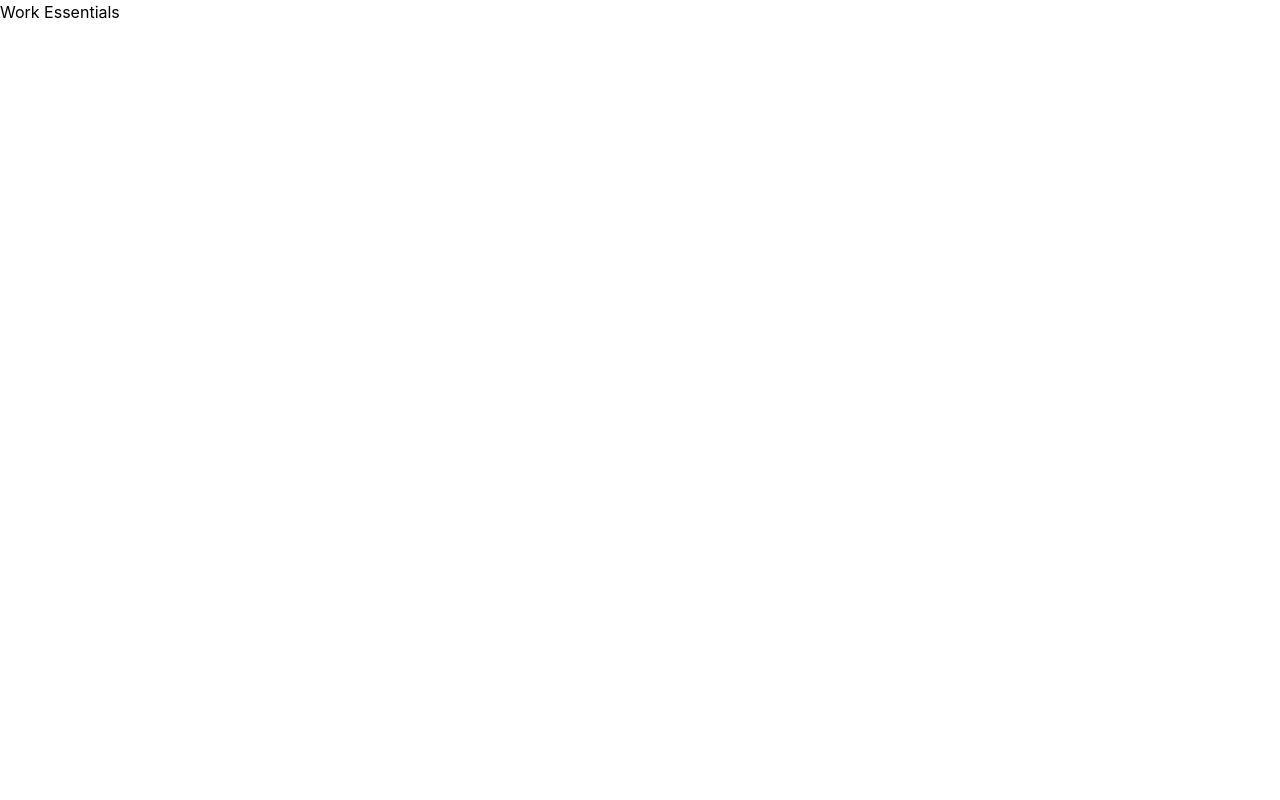
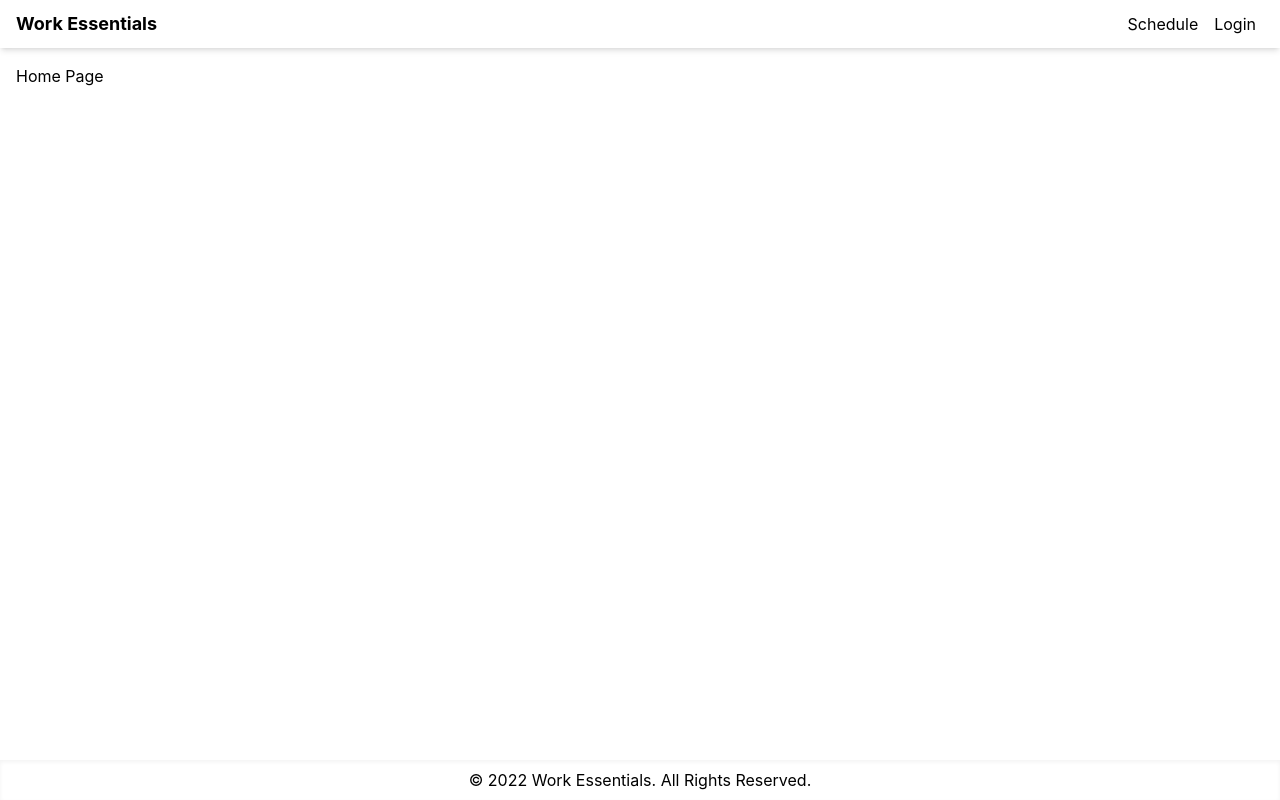
Before and after one commit to lottjerry/work-essentials, a Next.js app: page / in a window 1280 px wide. Built offline with nearby package versions, Linux system fonts and the light colour scheme.

Commit message:
Added Layout and fixed tailwind not rendering

```diff
--- /dev/null
+++ b/components/Layout.js
@@ -0,0 +1,38 @@
+import Head from 'next/head';
+import Link from 'next/link';
+
+const Layout = ({ children, title }) => {
+	return (
+		<>
+			<Head>
+				<title>
+					{title ? title + ' | Work Essentials' : 'Work Essentials'}
+				</title>
+				<meta name="description" content="Schedule Website" />
+				<link rel="icon" href="/favicon.ico" />
+			</Head>
+			<div className="flex min-h-screen flex-col justify-between">
+				<header>
+					<nav className="flex h-12 justify-between shadow-md items-center px-4">
+						<Link href={'/'} className="text-lg font-bold">
+							Work Essentials
+						</Link>
+						<div>
+							<Link href={'/cart'} className="p-2">
+								Schedule
+							</Link>
+							<Link href={'/login'} className="p-2">
+								Login
+							</Link>
+						</div>
+					</nav>
+				</header>
+				<main className="container m-auto mt-4 px-4">{children}</main>
+				<footer className="flex justify-center items-center h-10 shadow-inner">© 2022 Work Essentials. All Rights Reserved.
+				</footer>
+			</div>
+		</>
+	);
+};
+
+export default Layout;
--- a/pages/index.js
+++ b/pages/index.js
@@ -1,17 +1,7 @@
-import Head from 'next/head'
-import Image from 'next/image'
+import Layout from '../components/Layout'
 
 export default function Home() {
   return (
-    <div>
-      <Head>
-        <title>Create Next App</title>
-        <meta name="description" content="Generated by create next app" />
-        <link rel="icon" href="/favicon.ico" />
-      </Head>
-
-
-      <h1 className="text-3xl font-bold">Work Essentials</h1>
-    </div>
+    <Layout title="Home">Home Page</Layout>
   )
 }
--- a/styles/globals.css
+++ b/styles/globals.css
@@ -21,10 +21,10 @@
 
 @media (prefers-color-scheme: dark) {
   html {
-    color-scheme: dark;
+    color-scheme: white;
   }
   body {
-    color: white;
-    background: black;
+    color: black;
+    background: white;
   }
 }
--- a/tailwind.config.js
+++ b/tailwind.config.js
@@ -1,6 +1,9 @@
 /** @type {import('tailwindcss').Config} */
 module.exports = {
-	content: ['./src/**/*.{js,jsx,ts,tsx}'],
+	content: [
+		'./components/**/*.{js,ts,jsx,tsx}',
+		'./pages/**/*.{js,ts,jsx,tsx}',
+	],
 	theme: {
 		extend: {},
 	},
```
Also changed, not shown: .eslintrc.json.
